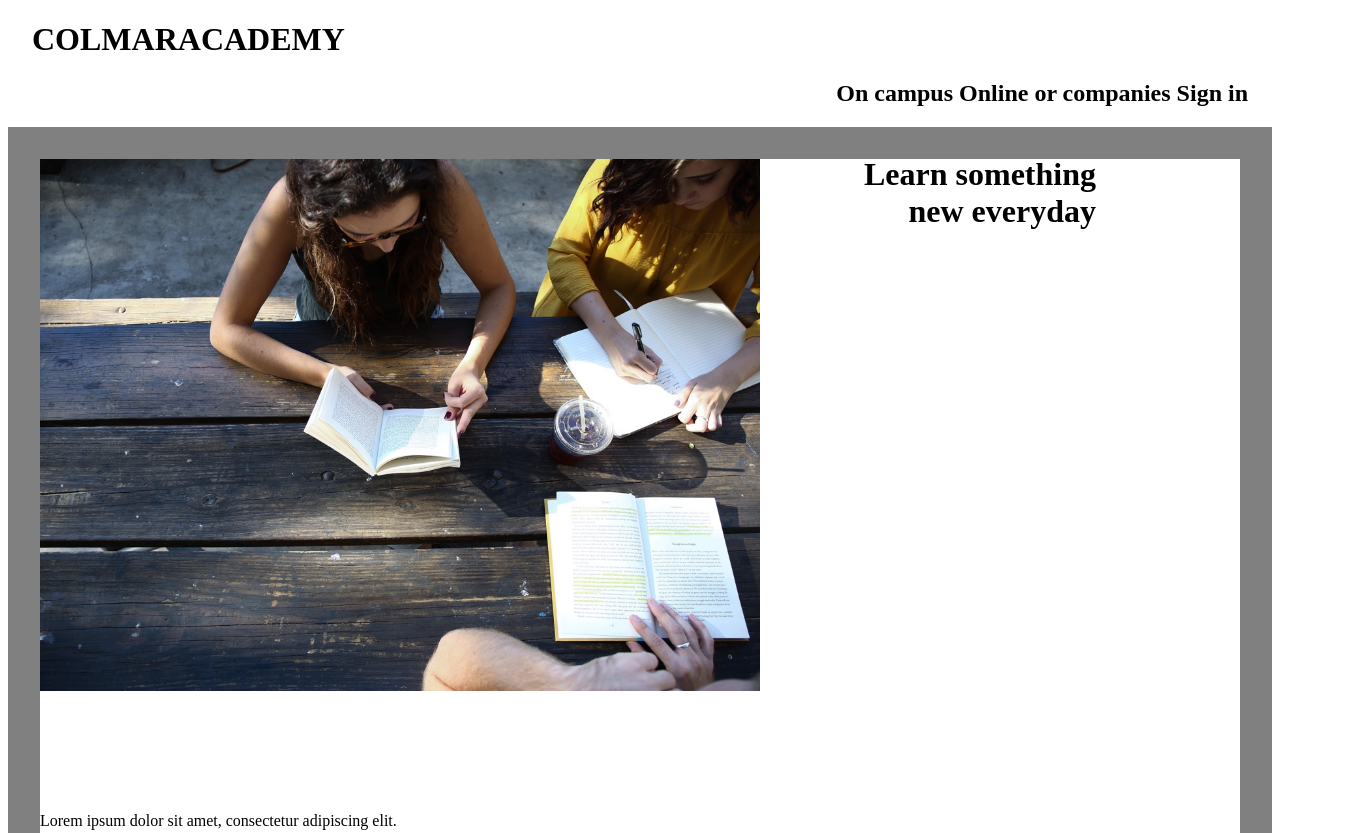
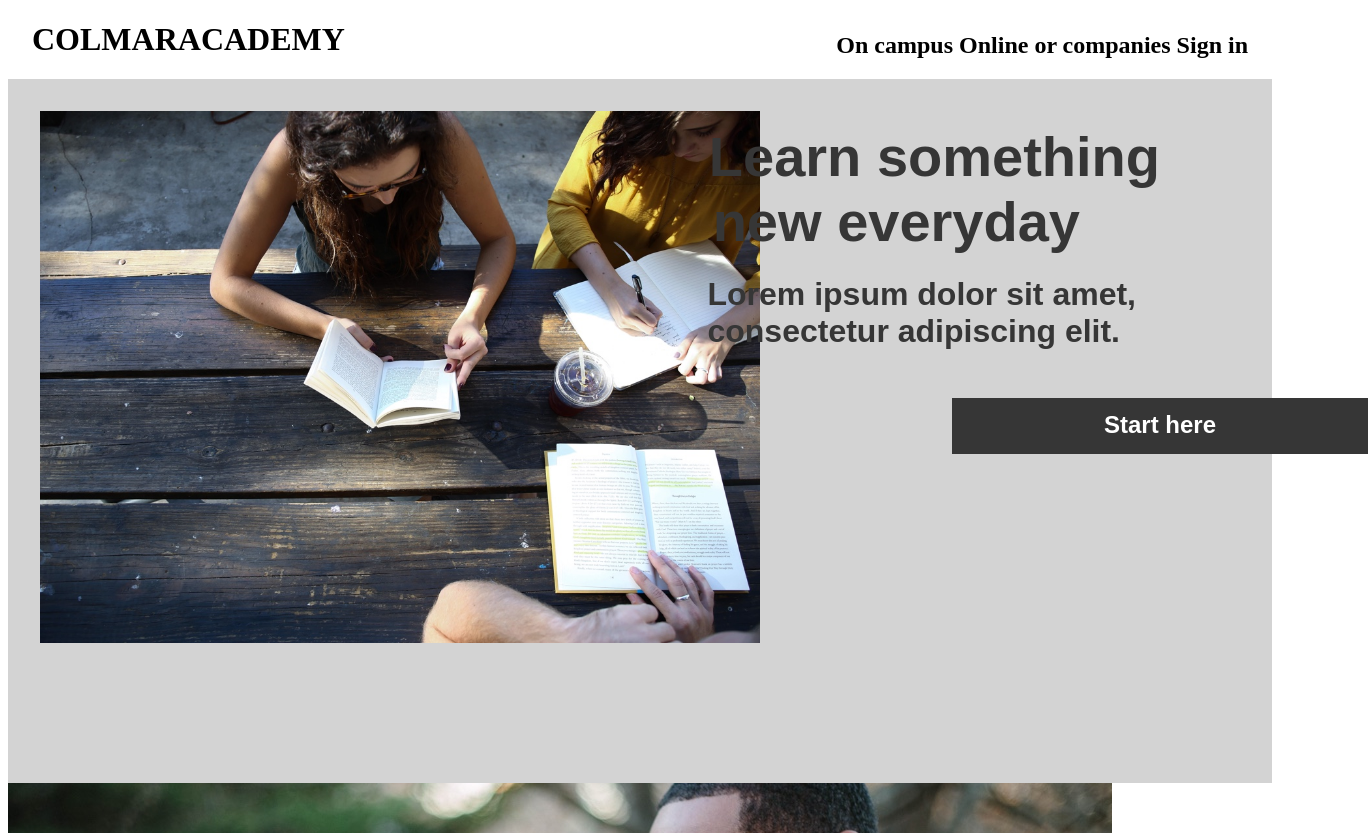
Before and after one commit to Ky0jin/Colmar-Project, a plain HTML site: page index.html in a window 1280 px wide. Shown: the top 833 px of the page, 1368 px wide, since content can reach past the window. Drawn offline with Linux system fonts and the light colour scheme.

Commit message:
Header part

```diff
--- a/Ressourcers/index.css
+++ b/Ressourcers/index.css
@@ -1,8 +1,15 @@
+    /* header part */
+
+body {
+    position: relative;
+    bottom: 3rem;
+}
 
 .title h1 {
     position: relative;
     font-size: 2rem;
     left: 1.5rem;
+    top: 3rem;
 }
 
 .title h2 {
@@ -11,12 +18,15 @@
     right:1.5rem;
 }
 
-spam {
+.title spam {
     color: black;
 }
 
 header {
-    border: 32px solid gray;
+    background-color: lightgrey;
+    border: 32px solid lightgrey;
+    height: 40rem;
+    font-family: arial;
 }
 
 header img {
@@ -27,7 +37,53 @@ header h1 {
     position: relative;
     text-align: right;
     bottom: 35rem;
-    right: 9rem;
-    text-decoration: black;
-    font-weight: bold;
+    right: 5rem;
+    color: rgb(54,54,54);
+    font-size: 3.5rem;
+    font-weight: 700;
 }
+
+header p {
+    position: relative;
+    text-align: right;
+    bottom: 36rem;
+    right: 6.5rem;
+    font-size: 2rem;
+    color: rgb(54,54,54);
+    font-weight: 600;
+}
+
+.box-header {
+    position: relative;
+    text-align: right;
+    bottom: 35rem;
+    left: 57rem;
+    width: 26rem;
+    height: 3.5rem;
+    background-color: rgb(54,54,54);
+}
+.box-header h2 {
+    text-align: center;
+    position: relative;
+    top: 0.8rem;
+}
+
+.box-header a {
+    color: white;
+}
+
+header h1 spam {
+    position: relative;
+    right: 5rem;
+}
+
+p spam {
+    position: relative;
+    right: 1rem;
+}
+
+header a {
+    text-decoration: none;
+}
+
+/* end of header part */
--- a/index.html
+++ b/index.html
@@ -16,9 +16,9 @@
         <header>
             <img src="./Ressourcers/pics/banner.jpg" alt="People reading books">
             <h1>
-                Learn something <br> new everyday
+                Learn something <br> <spam>new everyday</spam>
             </h1>
-            <p>Lorem ipsum dolor sit amet, consectetur adipiscing elit.</p>
+            <p>Lorem ipsum dolor sit amet,<br> <spam>consectetur adipiscing elit.</spam></p>
             <div class="box-header">
                 <a href="#">
                     <h2>
```
